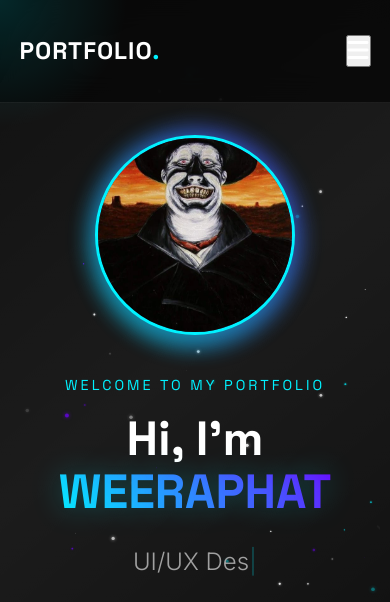
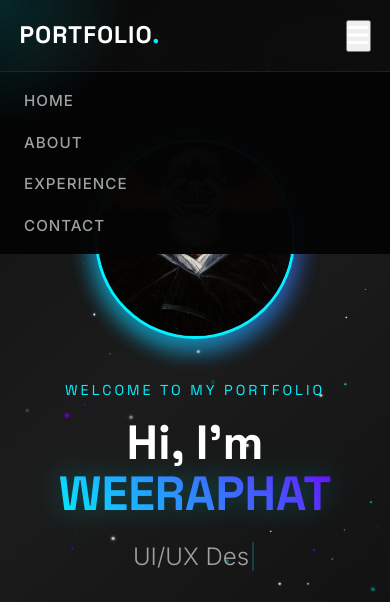
Before and after one commit to MRAtommic/MRAtommic.github.io, a website built with Vite: page index.html in a window 390 px wide. Both pictures are taken after a click on the button "Toggle navigation". Shown: the top 602 px of the page. Built offline with nearby package versions, Linux system fonts and the light colour scheme.

Commit message:
Keep pre-adjustment styles but add minimal responsive nav offset and overlay

```diff
--- a/style.css
+++ b/style.css
@@ -111,14 +111,17 @@ nav {
   display: flex;
   justify-content: space-between;
   align-items: center;
-  padding: 2rem 5%;
+  padding: 1.2rem 5%;
   position: fixed;
   width: 100%;
   top: 0;
-  z-index: 100;
-  backdrop-filter: blur(15px);
-  background: rgba(5, 5, 5, 0.7);
+  z-index: 1000;
+  backdrop-filter: blur(10px);
+  background: rgba(5, 5, 5, 0.6);
   border-bottom: 1px solid var(--glass-border);
+  /* keep nav relatively compact for mobile and use hero offset to avoid overlap */
+  --nav-height: 72px;
+  height: var(--nav-height);
 }
 
 .logo {
@@ -136,6 +139,19 @@ nav {
   display: flex;
   list-style: none;
   gap: 3rem;
+}
+
+/* Mobile overlay state (added minimal responsive behavior) */
+.nav-links.open {
+  display: flex;
+  flex-direction: column;
+  position: absolute;
+  top: calc(var(--nav-height));
+  right: 0;
+  left: 0;
+  background: rgba(5,5,5,0.98);
+  padding: 1rem 1.5rem;
+  gap: 1rem;
 }
 
 .nav-links a {
@@ -190,9 +206,9 @@ nav {
 
 h1 {
   font-family: var(--font-heading);
-  font-size: 5rem;
-  line-height: 1.1;
-  margin-bottom: 1.5rem;
+  font-size: clamp(1.8rem, 4vw + 1rem, 5rem);
+  line-height: 1.05;
+  margin-bottom: 1.2rem;
   font-weight: 700;
   transition: transform 0.3s ease, text-shadow 0.3s ease;
 }
```
